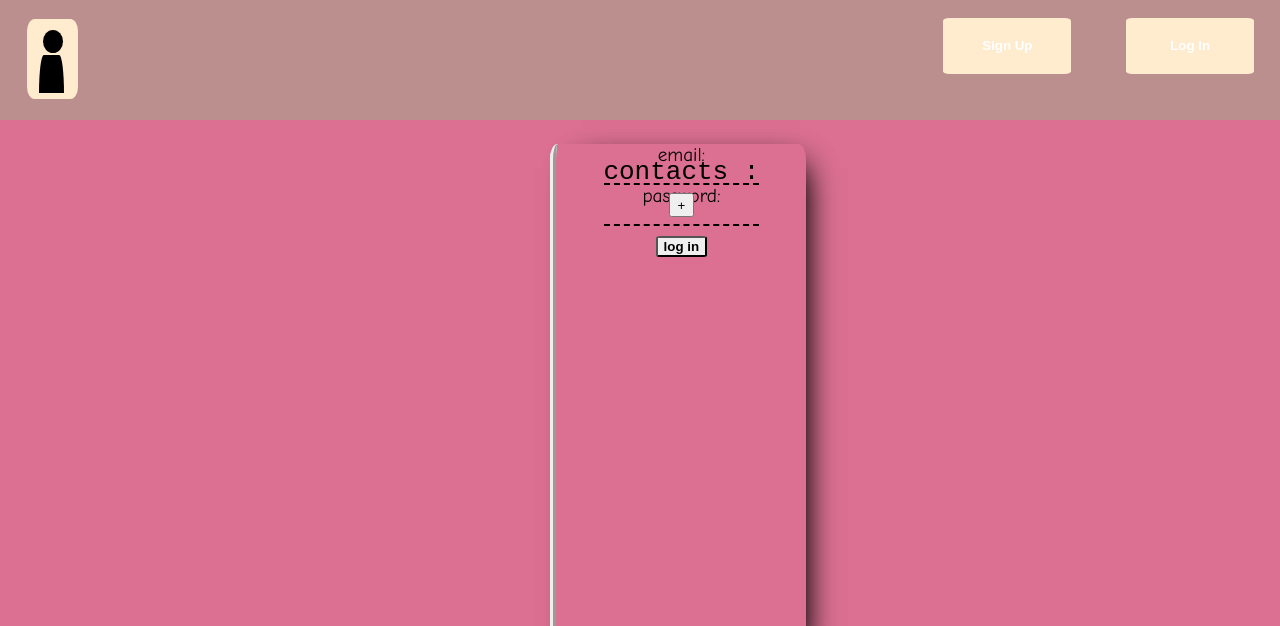
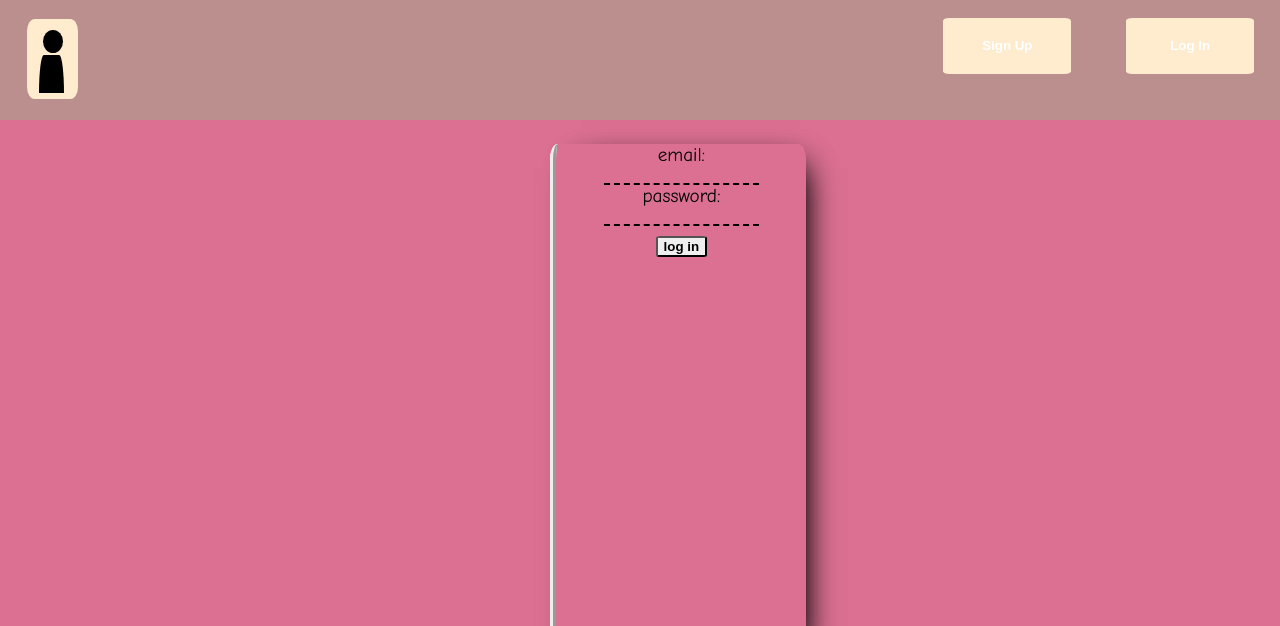
Before and after one commit to rouqaya-abdulhaq/contact-book.github.io, a website built with webpack: page index.html in a window 1280 px wide. Shown: the top 626 px of the page. Built offline with nearby package versions, Linux system fonts and the light colour scheme; files whose address does not match are found by name.

Commit message:
temporary fix for contactMain display

```diff
--- a/index.html
+++ b/index.html
@@ -36,10 +36,12 @@
 		</form>
 	</main>
 
-	<main id="contactMain" class="hide">
+	<main id="contactMain">
+		<div id="displayCont" class="hide">
 			<label for="contactsList" class="title">contacts : </label>
 			<button type="button" class="addButton"> + </button>
 			<div id="contactsList"></div>
+		</div>
 	</main>
 
 	<main id="signUpMain" class="hide">
--- a/src/index.js
+++ b/src/index.js
@@ -24,10 +24,9 @@ import './footer.css';
 
 // TURNED TO A SINGLE PAGE NOT REALLY GLAD WITH THE WAY, IT SEEMS A BIT MISSY
 
-
 const addButton = document.querySelector(".addButton");
 
-const contactMain = document.querySelector("#contactMain");
+const contactMain = document.querySelector("#displayCont");
 const signUpMain = document.querySelector("#signUpMain");
 const signInMain = document.querySelector("#signInMain");
 
```
